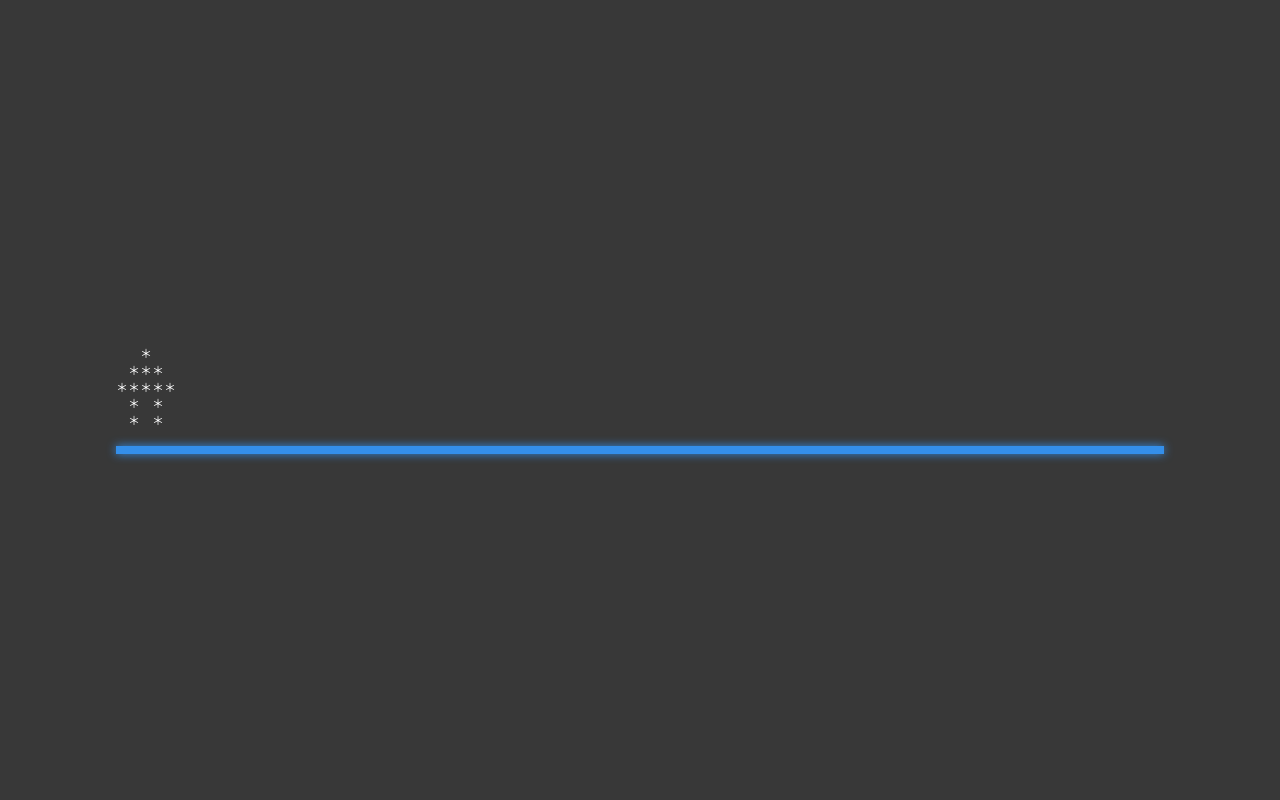
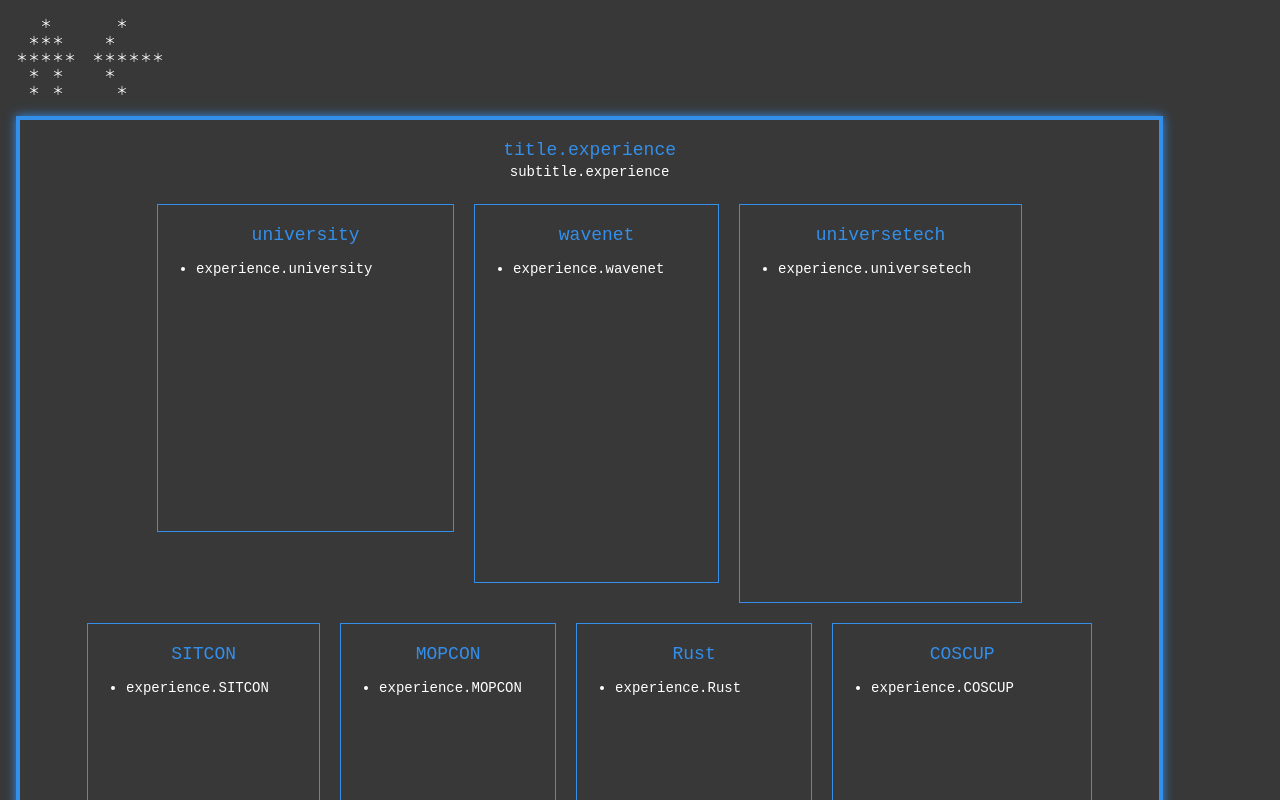
Before and after one commit to lili668668/old-website-2025, a Vue app: page /1/experience in a window 1280 px wide. Shown: the top 800 px of the page. Built offline with nearby package versions, Linux system fonts and the light colour scheme.

Commit message:
feat: add Experience View

```diff
--- a/src/router/index.ts
+++ b/src/router/index.ts
@@ -26,6 +26,11 @@
       name: 'skill',
       component: () => import('../views/SkillView.vue'),
     },
+    {
+      path: '/:lang/experience',
+      name: 'experience',
+      component: () => import('../views/ExperienceView.vue'),
+    },
   ],
 })
 
--- /dev/null
+++ b/src/views/ExperienceView.vue
@@ -0,0 +1,132 @@
+<template>
+  <div :class="$style.container">
+    <div :class="$style.header">
+      <p :class="$style.title">{{ t('title.experience') }}</p>
+      <p :class="$style.subtitle">{{ t('subtitle.experience') }}</p>
+    </div>
+    <div :class="$style.cards">
+      <div
+        v-for="key in experienceKeys"
+        :key="key"
+        :class="$style.card"
+        :style="cardSizes[key]"
+      >
+        <p :class="$style.cardTitle">{{ key }}</p>
+        <ul :class="$style.cardList">
+          <li v-for="(line, i) in t(`experience.${key}`).split('\n')" :key="i">
+            {{ line }}
+          </li>
+        </ul>
+      </div>
+    </div>
+  </div>
+</template>
+
+<script setup lang="ts">
+import { useI18n } from 'vue-i18n'
+import { useNavigationStore } from '../stores/navigation'
+import { useLangRoute } from '../composables/useLangRoute'
+
+const { t } = useI18n()
+const { getPath } = useLangRoute()
+const navigationStore = useNavigationStore()
+
+navigationStore.setBackPath(getPath(''))
+
+const experienceKeys = [
+  'university',
+  'wavenet',
+  'universetech',
+  'SITCON',
+  'MOPCON',
+  'Rust',
+  'COSCUP',
+  'g0v Summit',
+  'Else',
+]
+
+const rand = (min: number, max: number) =>
+  Math.floor(Math.random() * (max - min + 1)) + min
+
+const cardSizes = Object.fromEntries(
+  experienceKeys.map((key) => [
+    key,
+    { width: `${rand(200, 300)}px`, height: `${rand(300, 400)}px` },
+  ]),
+)
+</script>
+
+<style module>
+.container {
+  display: flex;
+  flex-direction: column;
+  align-items: center;
+  outline: none;
+  font-family: var(--font-family);
+  padding: 20px;
+  gap: 24px;
+}
+
+.header {
+  width: 100%;
+  max-width: 1400px;
+}
+
+.title {
+  font-size: var(--title-font-size);
+  color: var(--accent-color);
+  margin: 0 0 4px 0;
+}
+
+.subtitle {
+  font-size: var(--p-font-size);
+  color: var(--text-color);
+  margin: 0;
+}
+
+.cards {
+  display: flex;
+  flex-wrap: wrap;
+  gap: 20px;
+  justify-content: center;
+  width: 100%;
+  max-width: 1400px;
+}
+
+.card {
+  border: 1px solid var(--border-color);
+  padding: 20px;
+  box-sizing: border-box;
+  overflow-y: auto;
+  display: flex;
+  flex-direction: column;
+  gap: 12px;
+  flex-shrink: 0;
+}
+
+.cardTitle {
+  font-size: var(--title-font-size);
+  color: var(--accent-color);
+  margin: 0;
+  flex-shrink: 0;
+}
+
+.cardList {
+  font-size: var(--p-font-size);
+  color: var(--text-color);
+  line-height: 1.8;
+  margin: 0;
+  padding-left: 18px;
+  text-align: left;
+}
+
+@media (max-width: 700px) {
+  .container {
+    padding: 10px;
+  }
+
+  .card {
+    width: 100% !important;
+  }
+}
+</style>
```
